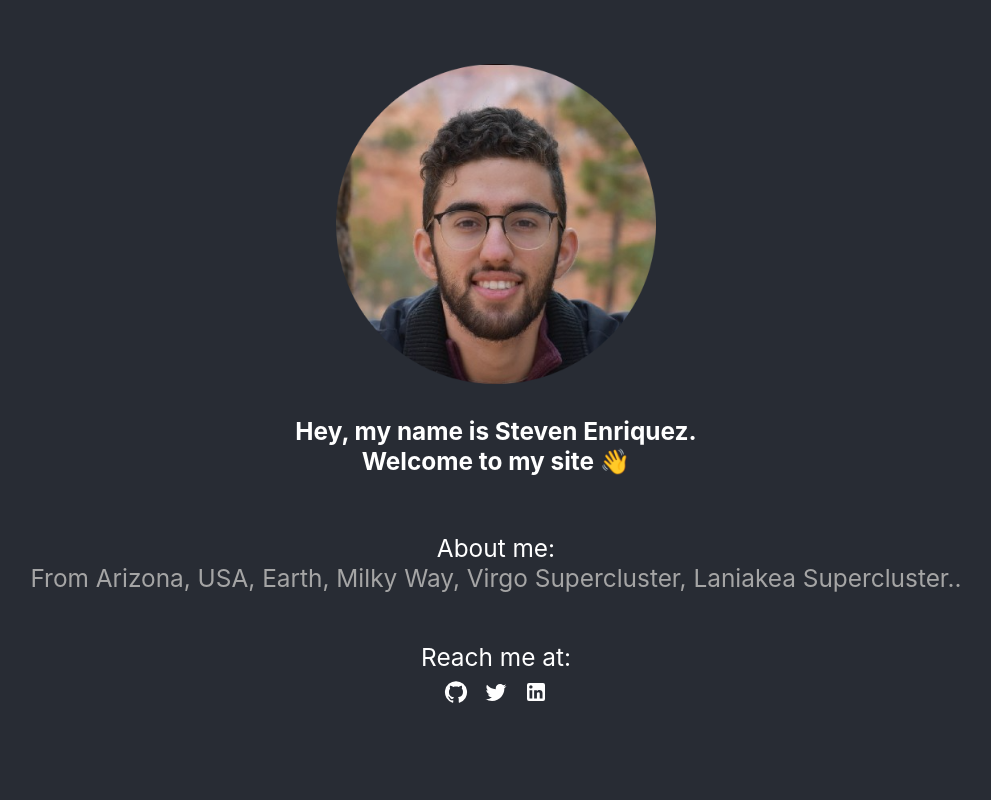
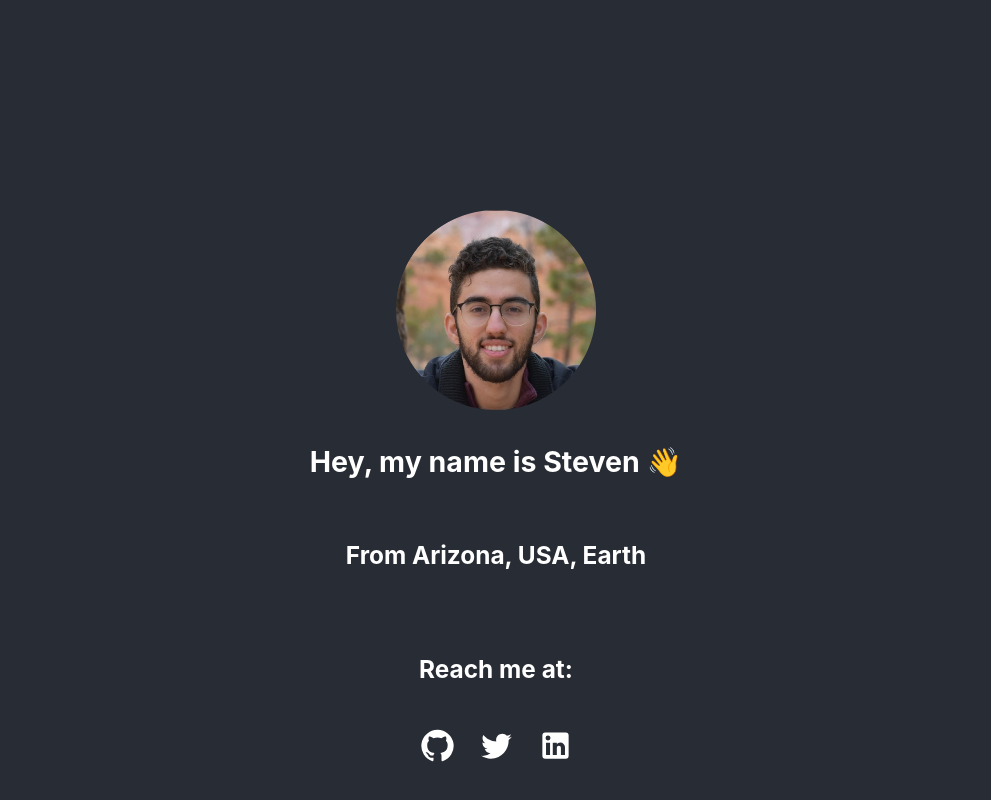
Before and after one commit to stevenenriquez/personal-site, a React (Create React App) app: page / in a window 1280 px wide. Shown: the whole page, without its empty margins (144-1135 px from the left). Built offline with nearby package versions, Linux system fonts and the light colour scheme.

Commit message:
small updates

```diff
--- a/src/components/Home/Home.css
+++ b/src/components/Home/Home.css
@@ -1,14 +1,11 @@
-.home {
-  text-align: center;
-}
-
 .avatar {
-  height: 40vmin;
+  height: 25vmin;
   pointer-events: none;
   color: transparent;
 }
 
-.header {
+.home {
+  text-align: center;
   background-color: #282c34;
   min-height: 100vh;
   display: flex;
@@ -19,6 +16,7 @@
   color: white;
 }
 
-.typeWriter {
-  color: grey;
+.footer {
+  position: fixed;
+  bottom: 25px;
 }
--- a/src/components/Home/Home.js
+++ b/src/components/Home/Home.js
@@ -3,27 +3,29 @@ import avatar from '../../img/steven.png';
 import SocialButtons from '../SocialButtons/SocialButtons';
 import TypeWriter from '../TypeWriter/TypeWriter';
 
-const typeWriterWords = ["I'm a Software Developer..", "From Arizona, USA, Earth, Milky Way, Virgo Supercluster, Laniakea Supercluster..", "I don't know what else to put..", "Should I stop typing..?", "Alright.. let's start over!"];
+const typeWriterText = ["Welcome to my site", "I'm a full stack web developer..", "From Arizona, USA, Earth, Milky Way, Virgo Supercluster, Laniakea Supercluster..", "Alright.. let's run this back"];
 
 const Home = () => {
 
   return (
     <div className='home'>
-      <header className='header'>
-        <img src={avatar} className='avatar' alt='avatar' />
-        <h4 className='title'>
-          Hey, my name is Steven Enriquez.<br/>
-          Welcome to my site 👋
+      <header>
+        <div>
+          <img src={avatar} className='avatar' alt='avatar' />
+          <h3>
+            Hey, my name is Steven 👋<br/>
+          </h3>
+        </div>
+      </header>
+      <body>
+        <TypeWriter text={typeWriterText} />
+      </body>
+      <footer className='footer'>
+        <h4>
+          Reach me at:
         </h4>
-        <p>
-          About me:
-          <TypeWriter words={typeWriterWords} />
-        </p>
-        <p>
-          Reach me at:
-          <SocialButtons />
-        </p>
-      </header>
+        <SocialButtons />
+      </footer>
     </div>
   );
 }
--- a/src/components/SocialButtons/SocialButtons.js
+++ b/src/components/SocialButtons/SocialButtons.js
@@ -2,25 +2,24 @@ import { IconButton } from '@mui/material';
 import GitHubIcon from '@mui/icons-material/GitHub';
 import TwitterIcon from '@mui/icons-material/Twitter';
 import LinkedInIcon from '@mui/icons-material/LinkedIn';
-
-import css from './SocialButtons.css';
+import './SocialButtons.css';
 
 const SocialButtons = () => {
     const socials = [
         {
             name: 'GitHub',
             link: 'https://www.github.com/stevenenriquez',
-            icon: <GitHubIcon />
+            icon: <GitHubIcon fontSize='large'/>
         },
         {
             name: 'Twitter',
             link: 'https://www.twitter.com/thatdevsteven',
-            icon: <TwitterIcon />
+            icon: <TwitterIcon fontSize='large'/>,
         },
         {
             name: 'LinkedIn',
             link: 'https://www.linkedin.com/in/stevenenriquez',
-            icon: <LinkedInIcon />
+            icon: <LinkedInIcon fontSize='large'/>
         }
     ];
 
@@ -33,6 +32,7 @@ const SocialButtons = () => {
                             href={social.link}
                             target='_blank'
                             rel='noopener noreferrer'
+                            size='large'
                 >
                     {social.icon}
                 </IconButton>
@@ -41,7 +41,7 @@ const SocialButtons = () => {
     );
 
     return (
-        <div className={css.buttons}>
+        <div className='buttons'>
             {buttons}
         </div>
     );
--- a/src/components/TypeWriter/TypeWriter.css
+++ b/src/components/TypeWriter/TypeWriter.css
@@ -1,3 +1,5 @@
 .text {
-    color:rgb(165, 165, 165);
+    width: 100%;
+    height: 50px;
+    overflow: visible;
 }
--- a/src/components/TypeWriter/TypeWriter.js
+++ b/src/components/TypeWriter/TypeWriter.js
@@ -10,7 +10,7 @@ const TypeWriter = props => {
 
     useEffect(() => {
         if(props) {
-            setInput(props.words);
+            setInput(props.text);
         }
     }, [props]);
 
@@ -48,7 +48,9 @@ const TypeWriter = props => {
 
     return (
         <div className='text'>
-            {input.length > 0 ? ` ${input[wordIndex].substring(0, letterIndex)}${blinkCursor ? "|" : " "}` : ""}
+            <h4>
+                {input.length > 0 ? ` ${input[wordIndex].substring(0, letterIndex)}${blinkCursor ? "|" : " "}` : ""}
+            </h4>
         </div>
       );
 }
```
